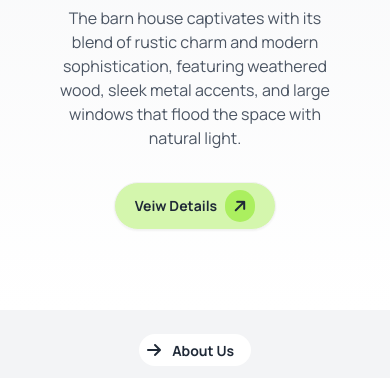
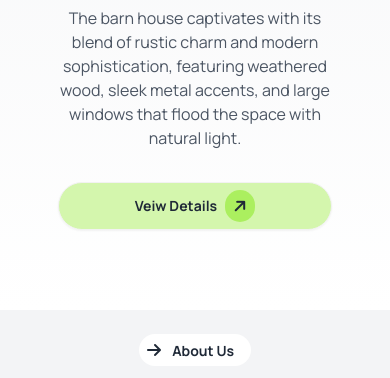
Before and after one commit to riyadhossain565/B10-A3, a plain HTML site: page index.html in a window 390 px wide. Shown: the part 466-844 px from the top of the page. Drawn offline with nearby package versions, Linux system fonts and the light colour scheme.

Commit message:
change size

```diff
--- a/index.html
+++ b/index.html
@@ -158,7 +158,7 @@
               </p>
               <div class="flex justify-center">
                 <button
-                  class="btn bg-secondary-color font-bold px-5 rounded-3xl hover:bg-lime-500"
+                  class="btn bg-secondary-color font-bold px-5 rounded-3xl hover:bg-lime-500 lg:w-auto w-full"
                 >
                   Veiw Details
                   <div
```
